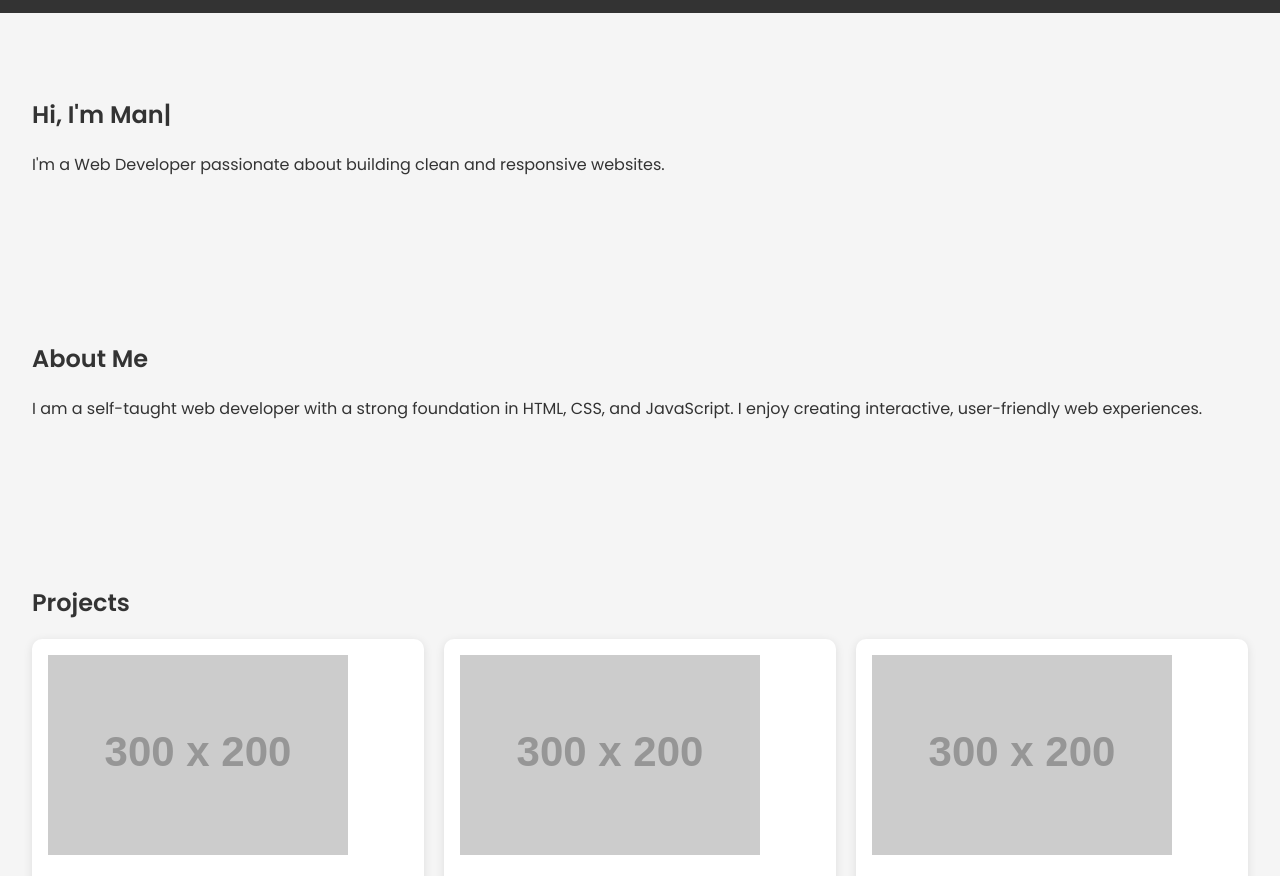
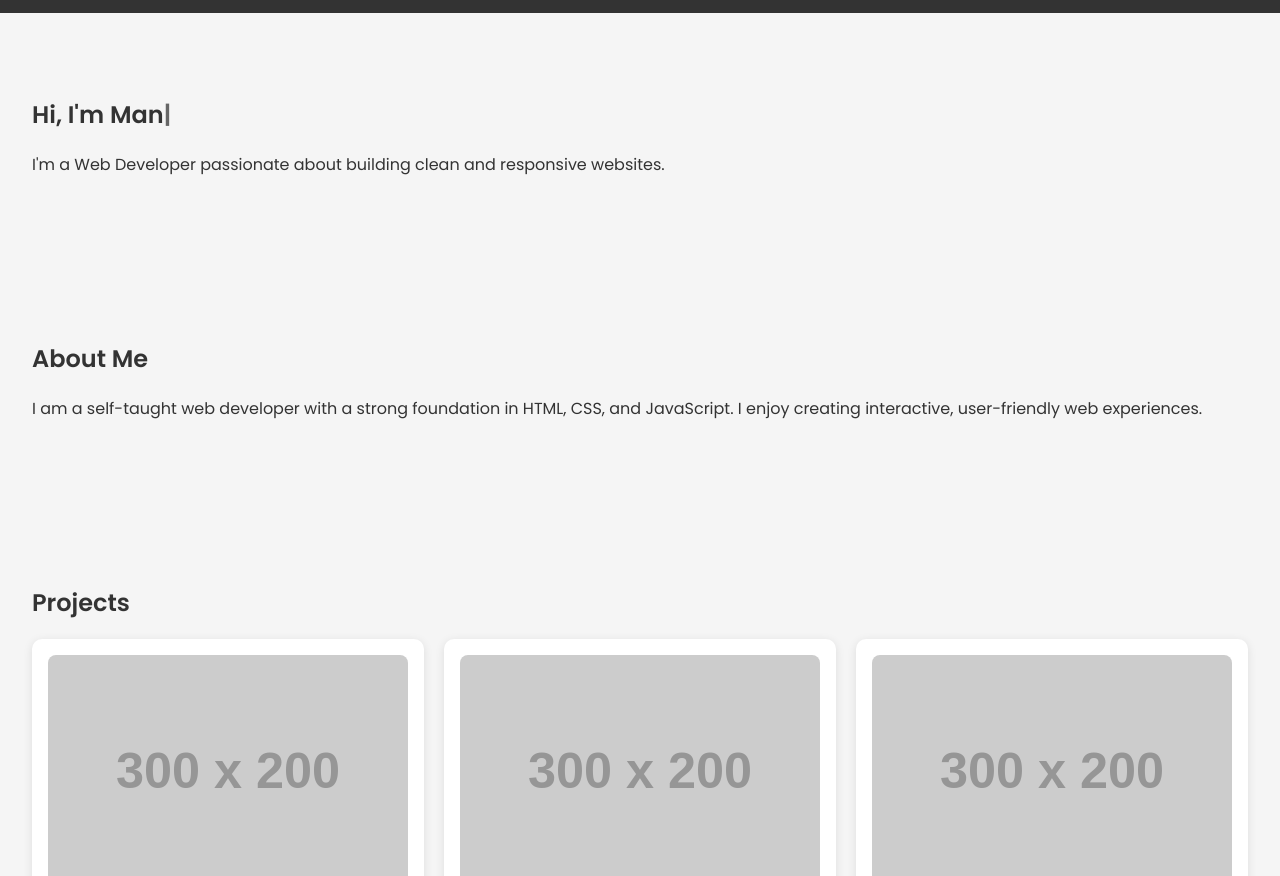
Before and after one commit to MANISH009-KUMAR/MANISH009-KUMAR, a plain HTML site: page index.html in a window 1280 px wide. Shown: the part 76-952 px from the top of the page. Drawn offline with nearby package versions, Linux system fonts and the light colour scheme; placeholder pictures from the web are drawn by us.

Commit message:
Add files via upload

```diff
--- a/index.html
+++ b/index.html
@@ -1,5 +1,7 @@
+
 <!DOCTYPE html>
 <html lang="en">
+
 <head>
   <meta charset="UTF-8" />
   <meta name="viewport" content="width=device-width, initial-scale=1.0" />
@@ -10,7 +12,30 @@
   <link href="https://unpkg.com/aos@2.3.1/dist/aos.css" rel="stylesheet">
   <script src="https://unpkg.com/aos@2.3.1/dist/aos.js"></script>
   <script src="https://cdn.jsdelivr.net/npm/typed.js@2.0.12"></script>
+  <style>
+    .typed-cursor {
+      font-size: 1.5rem;
+      color: #666;
+      animation: blink 0.7s infinite;
+    }
+    @keyframes blink {
+      0% { opacity: 1; }
+      50% { opacity: 0; }
+      100% { opacity: 1; }
+    }
+    .project-card img {
+      width: 100%;
+      border-radius: 8px;
+      transition: transform 0.4s ease, box-shadow 0.4s ease;
+      cursor: pointer;
+    }
+    .project-card img:hover {
+      transform: scale(1.05);
+      box-shadow: 0 10px 20px rgba(0, 0, 0, 0.2);
+    }
+  </style>
 </head>
+
 <body>
   <header data-aos="fade-down">
     <nav class="navbar">
@@ -23,15 +48,18 @@
       </ul>
     </nav>
   </header>
+
   <main>
     <section id="hero" class="section" data-aos="fade-up">
       <h1>Hi, I'm <span id="typed"></span></h1>
       <p>I'm a Web Developer passionate about building clean and responsive websites.</p>
     </section>
+
     <section id="about" class="section" data-aos="fade-right">
       <h2>About Me</h2>
       <p>I am a self-taught web developer with a strong foundation in HTML, CSS, and JavaScript. I enjoy creating interactive, user-friendly web experiences.</p>
     </section>
+
     <section id="projects" class="section" data-aos="fade-left">
       <h2>Projects</h2>
       <div class="project-grid">
@@ -52,12 +80,14 @@
         </div>
       </div>
     </section>
+
     <section id="contact" class="section" data-aos="zoom-in">
       <h2>Contact Me</h2>
       <p>📧 Email: <a href="mailto:your.email@example.com">your.email@example.com</a></p>
       <p>📱 WhatsApp: <a href="https://wa.me/919876543210" target="_blank">Chat Now</a></p>
     </section>
   </main>
+
   <footer data-aos="fade-up">
     <p>© 2025 Manish Kumar</p>
     <div class="social-icons">
@@ -66,6 +96,7 @@
       <a href="https://instagram.com/its_manish_jajoriya_444" target="_blank">Instagram</a>
     </div>
   </footer>
+
   <script>
     AOS.init();
     new Typed('#typed', {
@@ -76,4 +107,5 @@
     });
   </script>
 </body>
+
 </html>
```
